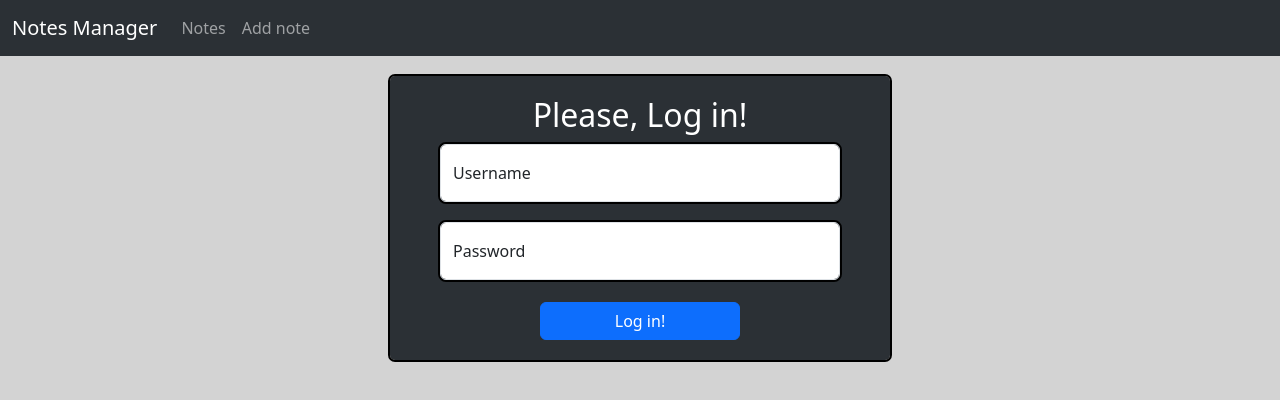
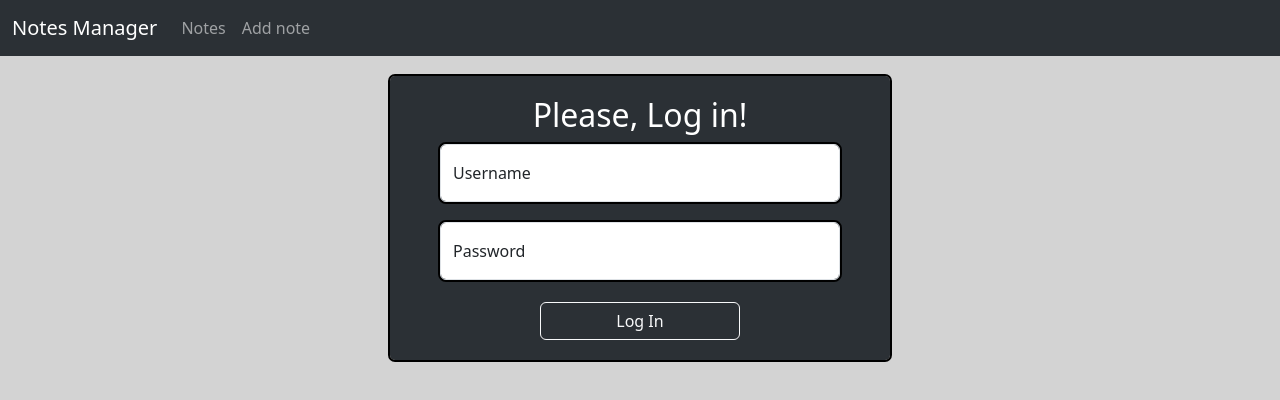
Before and after one commit to schmidtchristopher1/note-manager, an Angular app: page /login in a window 1280 px wide. Shown: the top 400 px of the page. Built offline with nearby package versions, Linux system fonts and the light colour scheme.

Commit message:
Update login button styling to use outline variant for improved visibility

```diff
--- a/src/app/pages/login/login.component.html
+++ b/src/app/pages/login/login.component.html
@@ -1,7 +1,6 @@
 <div class="page">
   <div class="login">
     <h2>Please, Log in!</h2>
-
     <form [formGroup]="loginForm" (ngSubmit)="onSubmit()">
       <div class="form-floating mb-3">
         <input type="text" class="form-control" id="floatingInput" formControlName="username" placeholder="Username">
@@ -12,10 +11,7 @@
           placeholder="Password">
         <label for="floatingPassword">Password</label>
       </div>
-
-      <button type="submit" class="btn btn-primary">Log in!</button>
-
+      <button type="submit" class="btn btn-outline-light">Log In</button>
     </form>
   </div>
-
 </div>
```
